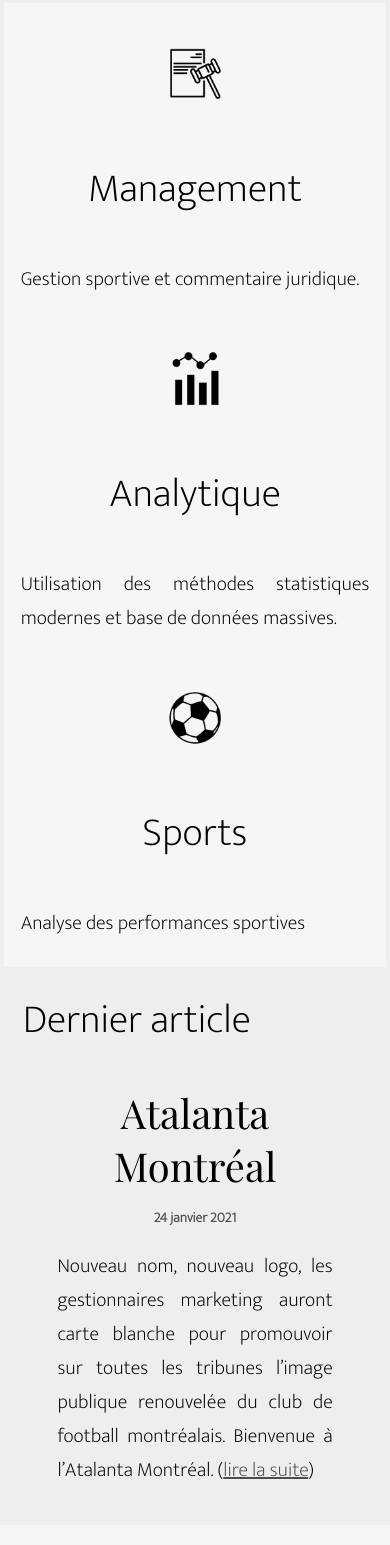
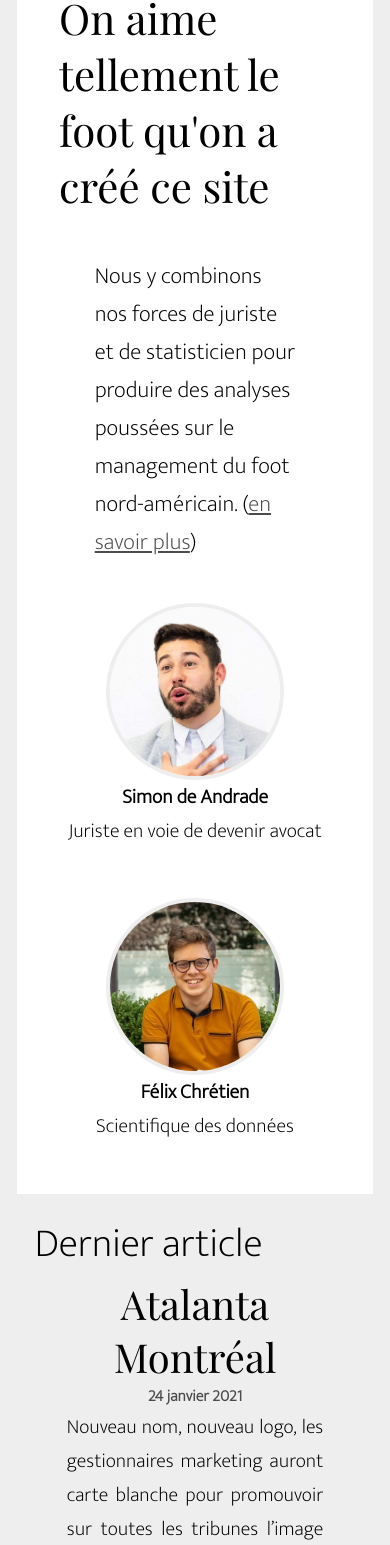
Before and after one commit to felixchretien/yasap, a Flask app: page / in a window 390 px wide. Shown: the part 938-2483 px from the top of the page. Before the commit the page ends 2417 px from the top, so only its background shows below. Run offline with Flask 2, Linux system fonts and the light colour scheme; some libraries are stand-ins or nearby versions.

Commit message:
much better layout :hammer:

```diff
--- a/static/styles.css
+++ b/static/styles.css
@@ -8,7 +8,7 @@
 }
 
 body{
-  margin: 1%;
+  margin: 2vh;
 }
 
 h1{
@@ -270,7 +213,7 @@
 
 .last_article h3 {
   text-align: center;
-  font-size: 14px;
+  font-size: 16px;
   color: #4c4c4c;
   font-family: 'Mukta', sans-serif;
 }
@@ -294,3 +241,297 @@
   text-decoration: none;
   color: #19af54;
 }
+
+*{
+  margin: 0;
+  padding: 0;
+  box-sizing: border-box;
+}
+nav{
+  display: flex;
+  height: 10vh;
+  width: 100%;
+  align-items: center;
+  justify-content: space-between;
+  padding-right: 15px;
+  flex-wrap: wrap;
+  font-family: 'Mukta', sans-serif;
+}
+nav .logo{
+  color: black;
+  font-size: 35px;
+  font-weight: 600;
+}
+nav ul{
+  display: flex;
+  flex-wrap: wrap;
+  list-style: none;
+}
+nav ul li{
+  margin: 0 5px;
+}
+nav ul li a{
+  color: black;
+  text-decoration: none;
+  font-size: 18px;
+  font-weight: 500;
+  padding: 8px 15px;
+  border-radius: 5px;
+  letter-spacing: 1px;
+  transition: all 0.3s ease;
+}
+
+nav ul li a:hover{
+  color: #19af54;
+}
+nav .menu-btn i{
+  color: black;
+  font-size: 22px;
+  cursor: pointer;
+  display: none;
+}
+input[type="checkbox"]{
+  display: none;
+}
+@media screen and (orientation:portrait){
+  nav .menu-btn i {
+    font-size: 32px;
+  }
+  .logo img {
+    height: 40%;
+  }
+}
+
+@media (max-width: 1000px){
+  nav{
+    padding-right: 25px ;
+  }
+}
+
+@media only screen and (hover: none) and (pointer: coarse){
+  nav{
+    padding-right: 25px ;
+  }
+}
+
+@media (max-width: 920px) {
+  nav .menu-btn i{
+    display: block;
+  }
+  #click:checked ~ .menu-btn i:before{
+    content: "\f00d";
+  }
+  nav ul{
+    position: absolute;
+    top: 11vh;
+    left: -100%;
+    width: 100%;
+    text-align: center;
+    display: flex;
+    flex-direction: column;
+    justify-content: center;
+    transition: all 0.4s ease;
+    background-color: #eeeeee;
+
+  }
+  #click:checked ~ ul{
+    left: 0;
+  }
+  nav ul li{
+    display: flex;
+    align-self: center;
+    flex-direction: column;
+    justify-content: center;
+    width: 100%;
+    margin: 20px 0;
+  }
+  nav ul li a{
+    width: 100%;
+    margin-left: -100%;
+    display: flex;
+    flex-direction: column;
+    align-self: center;
+    font-size: 20px;
+    /*transition: 0.6s cubic-bezier(0.68, -0.55, 0.265, 1.55);*/
+  }
+  #click:checked ~ ul li a{
+    margin-left: 0px;
+  }
+
+  nav ul li a:hover{
+    background: none;
+    color: #19af54;
+  }
+}
+
+
+@media only screen and (hover: none) and (pointer: coarse){
+  nav .menu-btn i{
+    display: block;
+  }
+  #click:checked ~ .menu-btn i:before{
+    content: "\f00d";
+  }
+  nav ul{
+    position: absolute;
+    top: 11vh;
+    left: -100%;
+    width: 100%;
+    text-align: center;
+    display: flex;
+    flex-direction: column;
+    justify-content: center;
+    transition: all 0.4s ease;
+    background-color: #eeeeee;
+
+  }
+  #click:checked ~ ul{
+    left: 0;
+  }
+  nav ul li{
+    display: flex;
+    align-self: center;
+    flex-direction: column;
+    justify-content: center;
+    width: 100%;
+    margin: 20px 0;
+  }
+  nav ul li a{
+    width: 100%;
+    margin-left: -100%;
+    display: flex;
+    flex-direction: column;
+    align-self: center;
+    font-size: 20px;
+    /*transition: 0.6s cubic-bezier(0.68, -0.55, 0.265, 1.55);*/
+  }
+  #click:checked ~ ul li a{
+    margin-left: 0px;
+  }
+
+  nav ul li a:hover{
+    background: none;
+    color: #19af54;
+  }
+}
+
+.content{
+  position: absolute;
+  top: 50%;
+  left: 50%;
+  transform: translate(-50%, -50%);
+  text-align: center;
+  z-index: -1;
+  width: 100%;
+  padding: 0 30px;
+}
+.content div{
+  font-size: 40px;
+  font-weight: 700;
+}
+
+.home_about {
+  background-color: white;
+  margin: 0;
+  padding-top: 5vh;
+}
+
+.home_about h1 {
+  margin: 5vh;
+  font-weight: normal;
+  font-size: 42px;
+}
+
+
+.home_about h2 {
+  margin: 5vh;
+  font-family: 'Mukta', sans-serif;
+  font-weight: normal;
+  font-size: 23px;
+}
+
+
+#en-savoir-plus {
+  text-align: center;
+  margin-top: 3vh;
+}
+
+.les-garcons {
+  display: flex;
+  flex-direction: row;
+  justify-content: space-evenly;
+}
+
+.gars {
+  height: 40vh;
+}
+
+@media (max-width: 800px) {
+  .les-garcons {
+    flex-wrap: wrap;
+  }
+}
+
+
+@media screen and (orientation:portrait){
+.gars {
+    flex: 100%;
+    height: 35vh;
+  }
+}
+
+@media screen and (max-device-width: 750px) and (orientation:portrait){
+.gars p{
+    font-size: 36px;
+  }
+}
+
+@media screen and (orientation:landscape){
+.gars {
+    flex: 100%;
+    height: 50vh;
+  }
+}
+
+@media (max-width: 800px) {
+.les-garcons {
+    margin-right: 0;
+    margin-left: 0;
+  }
+}
+
+@media only screen and (hover: none) and (pointer: coarse){
+.les-garcons {
+    margin-right: 0;
+    margin-left: 0;
+    flex-wrap: wrap;
+  }
+}
+
+
+.les-garcons img {
+  align-content: center;
+  border-radius: 50%;
+  height: 40%;
+  border-color: #eeeeee;
+  border-width: 1vh;
+  border-style: solid;
+}
+
+@media screen and (orientation:portrait){
+.les-garcons img {
+  height: 60%;
+  border-width: 0.5vh;
+  }
+}
+
+@media screen and (orientation:landscape){
+.les-garcons img {
+  height: 60%;
+  border-width: 0.5vh;
+  }
+}
+
+.les-garcons p {
+  text-align: center;
+}
--- a/templates/home.html
+++ b/templates/home.html
@@ -3,36 +3,36 @@
 {% block content %}
     <link rel="stylesheet" href="{{ url_for('static', filename='styles.css') }}" />
     <div class="bigtitle">
-        <h1>Le blogue d'analyse de la MLS.</h1>
+        <h1>Le blogue d'analyse de la MLS</h1>
     </div>
 
-    <div class="homepage_container">
-
-        <div class="one_third">
-            <p style="text-align:center;">
-            <img src="{{ url_for('static', filename='icones/legal.png') }}" alt="icone">
-            </p>
-            <h3>Management</h3>
-            <p>Gestion sportive et commentaire juridique.</p>
+    <div class="home_about">
+        <div>
+            <h1>On aime tellement le foot qu'on a créé ce site</h1>
+            <h2> Nous y combinons nos forces de juriste et de statisticien pour produire
+                des analyses poussées sur le management du foot nord-américain. (<a href="/a-propos">en savoir plus</a>)
+            </h2>
         </div>
 
-        <div class="one_third">
-            <p style="text-align:center;">
-            <img src="{{ url_for('static', filename='icones/analytics.png') }}" alt="icone">
-            </p>
-            <h3>Analytique</h3>
-            <p>Utilisation des méthodes statistiques modernes et base de données massives.</p>
-        </div>
+        <div class="les-garcons">
 
-        <div class="one_third">
-            <p style="text-align:center;">
-            <img src="{{ url_for('static', filename='icones/soccer.png') }}" alt="icone">
-            </p>
-            <h3>Sports</h3>
-            <p>Analyse des performances sportives</p>
+            <div class="gars">
+                <p><img src="{{ url_for('static', filename='simon.jpg') }}" alt="Simon de Andrade"></p>
+                <p><b>Simon de Andrade</b></p>
+                <p>Juriste en voie de devenir avocat</p>
+            </div>
+
+            <div class="gars">
+                <p><img src="{{ url_for('static', filename='felix.jpg') }}" alt="Félix Chrétien"></p>
+                <p><b>Félix Chrétien</b></p>
+                <p>Scientifique des données
+                </p>
+            </div>
+
         </div>
 
     </div>
+
 
     <div class="last_article">
         <h1>Dernier article</h1>
--- a/templates/top_bar.html
+++ b/templates/top_bar.html
@@ -1,45 +1,36 @@
-<html>
+<html xmlns="http://www.w3.org/1999/html">
     <head>
         <link rel="stylesheet" href="{{ url_for('static', filename='styles.css') }}" />
-    </head>
-    <div class="top_bar">
+    <script src="https://kit.fontawesome.com/6eb51dd042.js" crossorigin="anonymous"></script>    </head>
+    <nav>
+        <div class="logo"><a href="/"><img height="70%" src="{{ url_for('static', filename='logo.png') }}"></a></div>
+        <input type="checkbox" id="click">
+        <label for="click" class="menu-btn">
+        <i class="fas fa-bars"></i>
+      </label>
+    {% if active=="home" %}
+    <ul>
+        <li><a class="active" href="/">accueil</a></li>
+        <li><a href="/articles">articles</a></li>
+        <li><a href="/a-propos">à propos</a></li>
+    </ul>
 
-        <div class="smaller_top_logo">
-            <p style="text-align:center;">
-                <a href="/"><img src="{{ url_for('static', filename='logo.png') }}" alt="box2box" height="75"></a>
-            </p>
-        </div>
+    {% elif active=="articles" %}
+    <ul>
+        <li><a href="/">accueil</a></li>
+        <li><a class="active" href="/articles">articles</a></li>
+        <li><a href="/a-propos">à propos</a></li>
+    </ul>
 
-          {% if active=="home" %}
-            <div class="topitem"> <a class="active" href="/">accueil</a> </div>
-            <div class="topitem"> <a href="/articles">articles</a> </div>
-            <div class="topitem"> <a href="/a-propos">à propos</a> </div>
+    {% else %}
+    <ul>
+        <li><a href="/">accueil</a></li>
+        <li><a href="/articles">articles</a></li>
+        <li><a class="active" href="/a-propos">à propos</a></li>
+    </ul>
 
-          {% elif active=="articles" %}
-            <div class="topitem"> <a href="/">accueil</a> </div>
-            <div class="topitem"> <a class="active" href="/articles">articles</a> </div>
-            <div class="topitem"> <a href="/a-propos">à propos</a> </div>
-
-          {% else %}
-            <div class="topitem"> <a href="/">accueil</a> </div>
-            <div class="topitem"> <a href="/articles">articles</a> </div>
-            <div class="topitem"> <a class="active" href="/a-propos">à propos</a> </div>
-          {% endif %}
-
-
-        <div class="top_logo">
-            <p style="text-align:center;">
-                <a href="/"><img src="{{ url_for('static', filename='logo.png') }}" alt="box2box" height="100"></a>
-            </p>
-        </div>
-
-
-
-        <div class="placeholder">
-
-        </div>
-
-    </div>
+    {% endif %}
+    </nav>
 
     {% block content %}{% endblock %}
 </html>
```
Also changed, not shown: other parts of static/styles.css (+7 -60 lines), templates/three_thirds_container.html (added, +29 -0 lines), static/felix.jpg (added), static/logo.png, static/simon.jpg (added), 1 other file.
